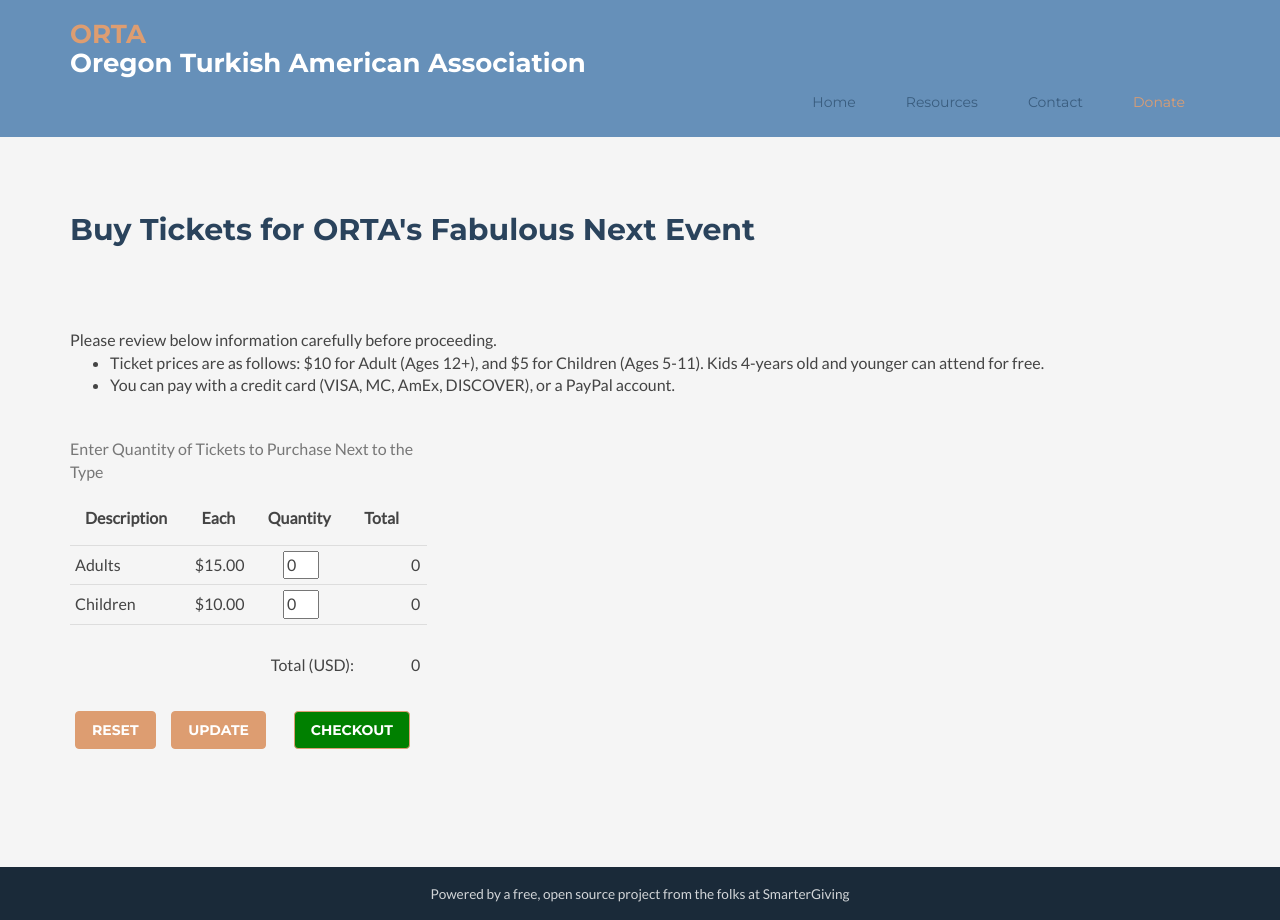
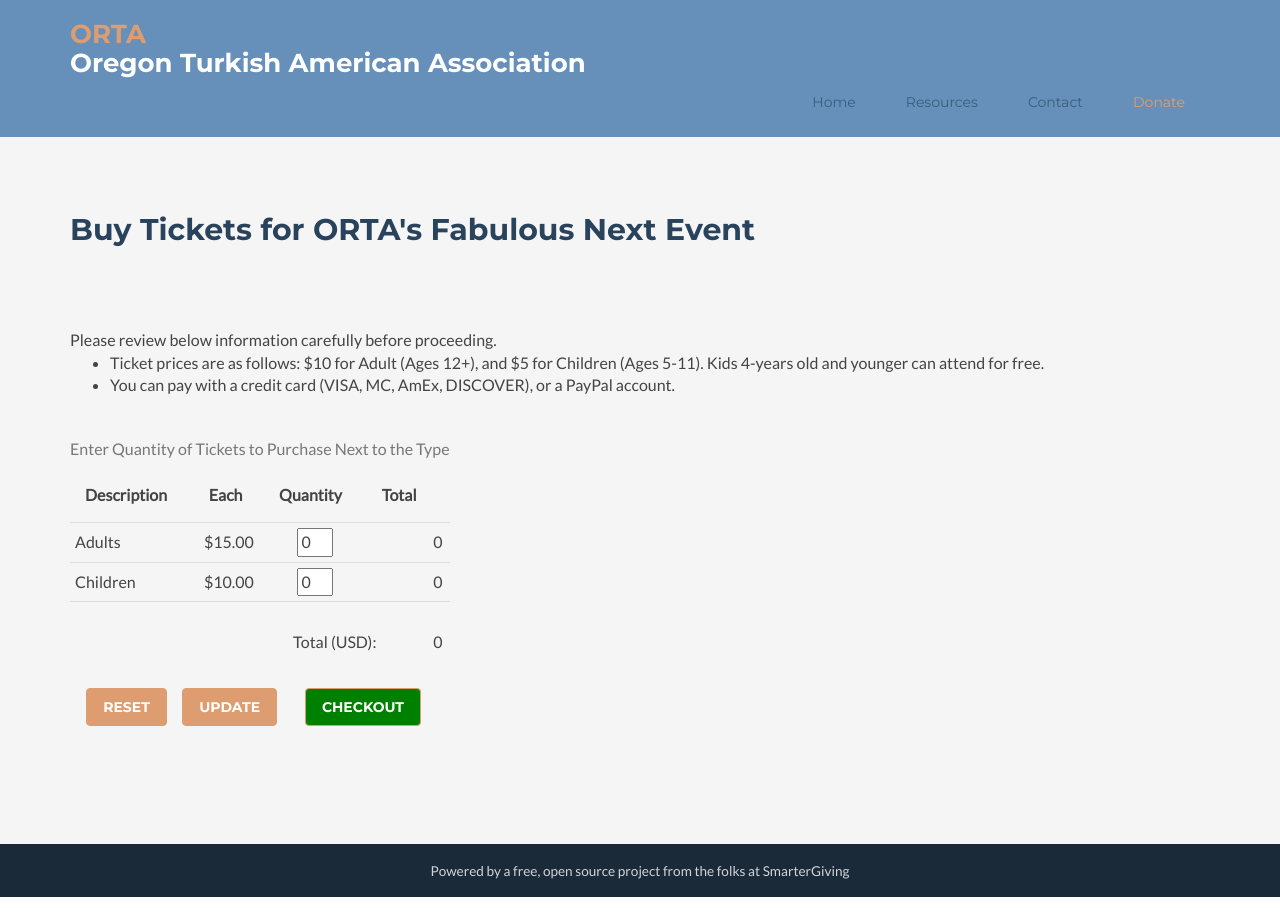
Before and after one commit to ortapdx/ortapdx.github.io, a Jekyll site: the page built from ppsample.html, in a window 1280 px wide. Built offline with Jekyll 4.4.1, drawn with Linux system fonts in a browser that asks for light colours; nearby versions of some CDN libraries; comment, search, counter and statistics services are not loaded.

Commit message:
Update ppsample.html

```diff
--- a/ppsample.html
+++ b/ppsample.html
@@ -49,7 +49,7 @@ layout: default
               method="post" action="javascript&colon;void 0;">
             <div class="input-group input-group-lg col-sm-12" style="max-width: 700px;">
             <table style="border:none;">
-            <caption>Enter Quantity of Tickets to Purchase Next to the Type <br>
+            <caption style="white-space: nowrap; overflow: hidden; text-overflow:ellipsis;">Enter Quantity of Tickets to Purchase Next to the Type <br>
             </caption>
               <tr style="border-bottom: 1px solid #ddd;">
                 <th style="padding: 15px;" align="center">  Description  </th>
```
